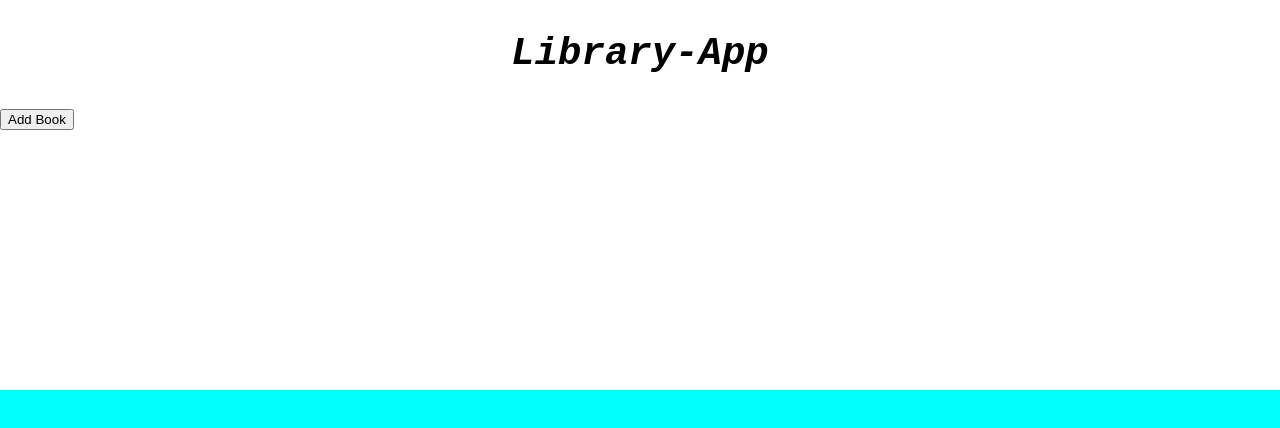
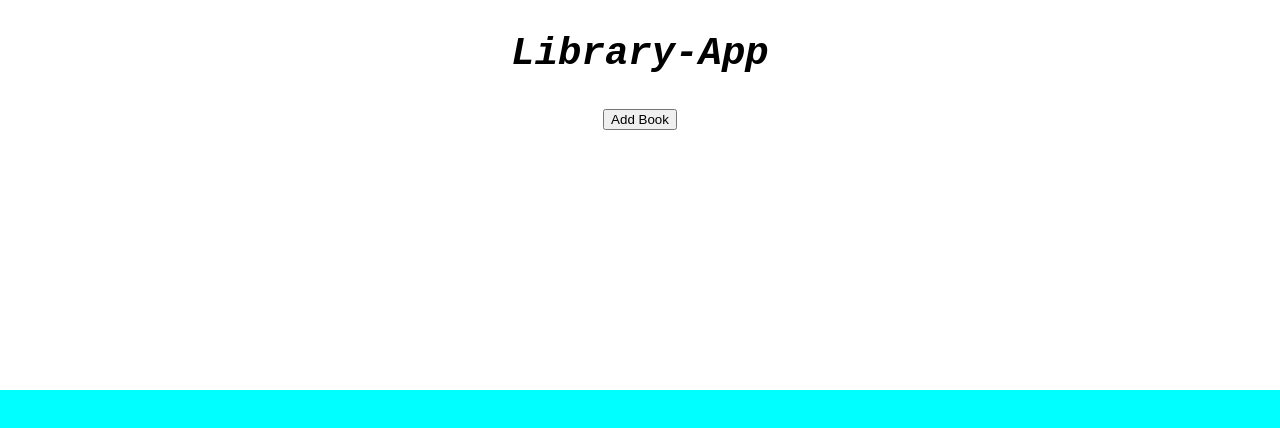
Before and after one commit to BorisKarl/library, a plain HTML site: page index.html in a window 1280 px wide. Shown: the top 428 px of the page. Drawn offline with Linux system fonts and the light colour scheme.

Commit message:
button centered

```diff
--- a/index.html
+++ b/index.html
@@ -9,9 +9,11 @@
     <title>Library-app</title>
 </head>
 <body>
-<h2>Library-App</h2>
+<h2>Library-App</h2><div class="button_wrapper">
   <button id="add_book">Add Book</button>
-  <div id="flex_container" class="hide">
+</div>
+
+<div id="flex_container" class="hide">
     <div id="grid_container">
       <label for="author">Author:</label>
       <input type="text" id="input_author" >
@@ -22,8 +24,9 @@
       <label for="read">Read it?</label>
       <input type="checkbox" id="input_read">
       <button id="submit">Submit</button>
-    </div>
   </div>
+</div>
+
   <div id="container"  class="container">
   </div>
 
--- a/styles.css
+++ b/styles.css
@@ -10,6 +10,11 @@ h2 {
     text-align: center;
 }
 
+.button_wrapper {
+    display: flex;
+    align-items: center;
+    justify-content: center;
+}
 
 .container {
     padding: 50px;
```
